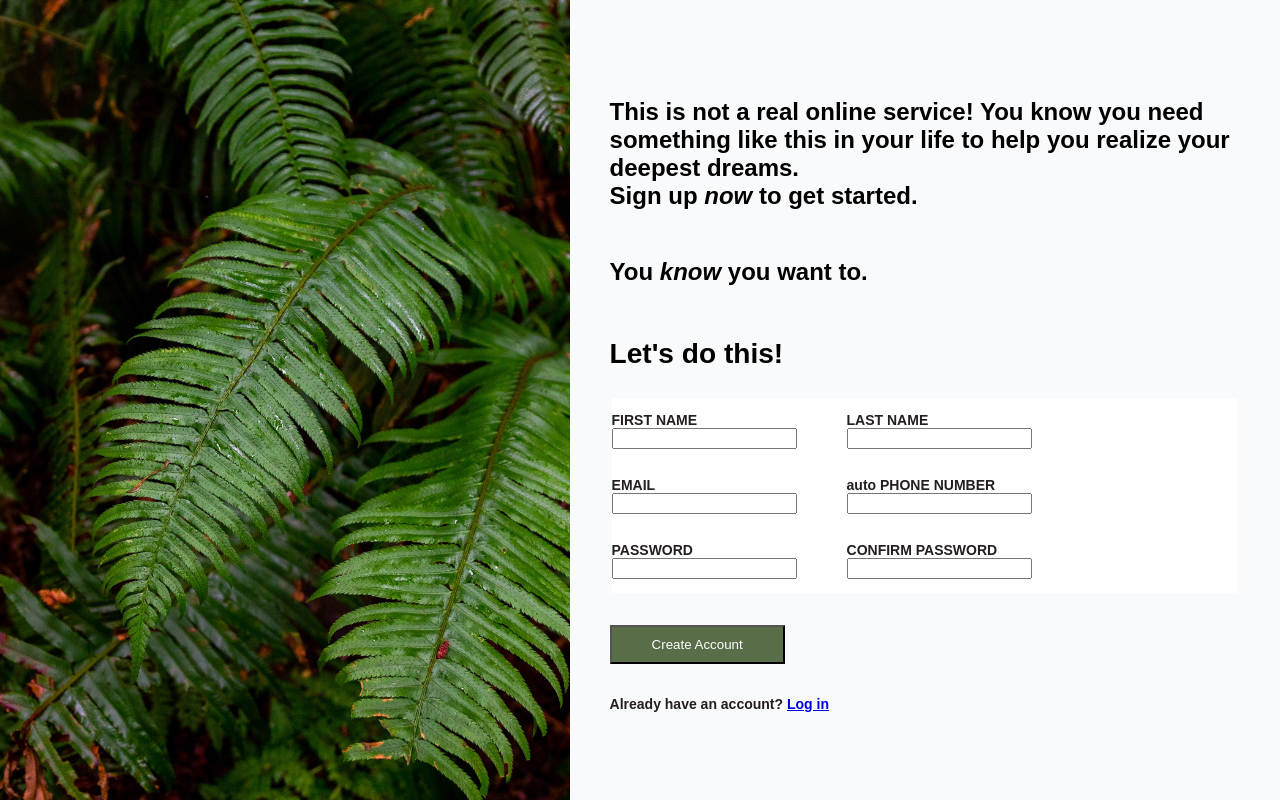
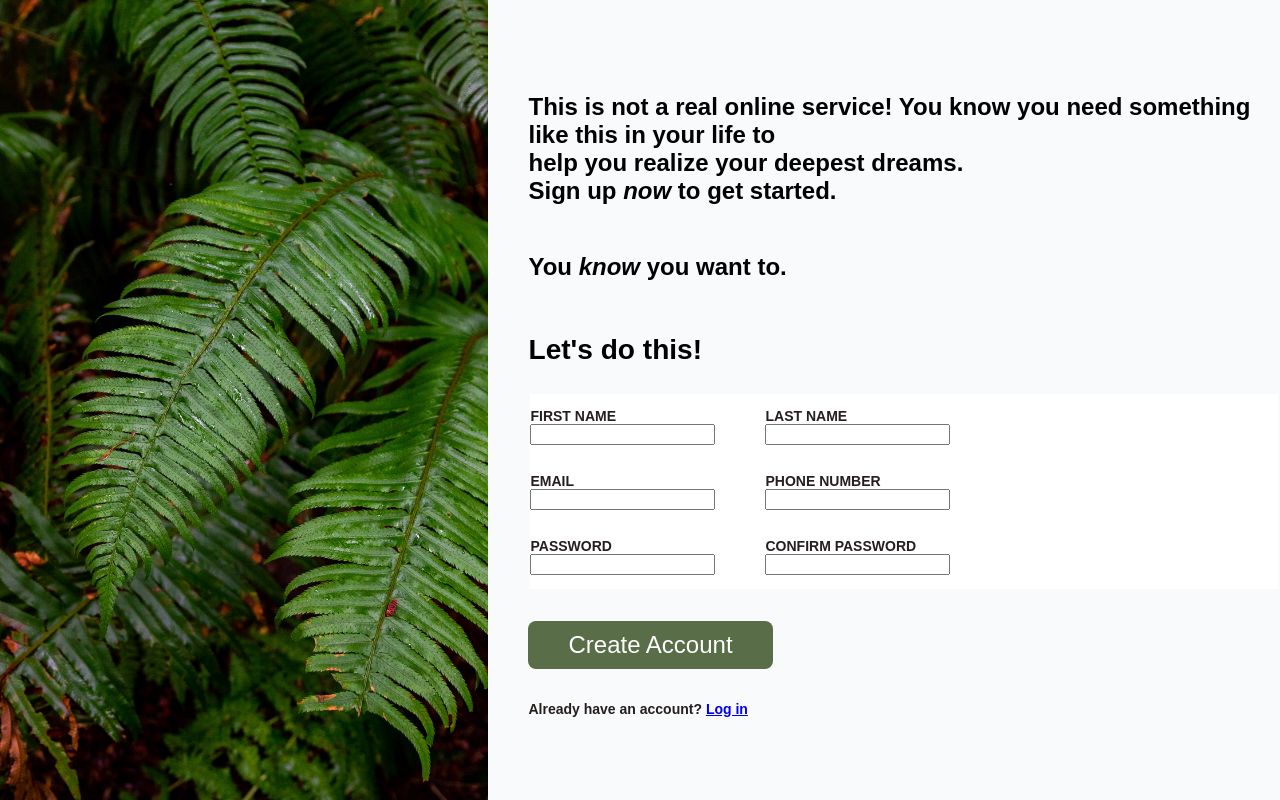
Before and after one commit to ccollins8/odin-sign-up-form, a plain HTML site: page index.html in a window 1280 px wide. Drawn offline with Linux system fonts and the light colour scheme.

Commit message:
Update text section and image section

```diff
--- a/index.html
+++ b/index.html
@@ -13,7 +13,7 @@
         <div class="text-section">
             <p class="section-1 primary">
                 This is not a real online service!
-                You know you need something like this in your life to
+                You know you need something like this in your life to<br>
                 help you realize your deepest dreams.</br>
                 Sign up <em>now</em> to get started.
             </p>
@@ -38,7 +38,7 @@
                             <label for="mail">EMAIL</label>
                             <input type="email" id="mail" name="email">
                         </p>
-                        <p>auto
+                        <p>
                             <label for="phone-number">PHONE NUMBER</label>
                             <input type="number" id="phone-number" name="phone-number">
                         </p>
--- a/style.css
+++ b/style.css
@@ -1,32 +1,44 @@
+root {
+    --left-space: 40px;
+}
+
 body {
     font-family: sans-serif;
     margin: 0;
     padding: 0;
 }
 
+@font-face {
+    font-family: "Norse Bold";
+    src: url("");
+}
+
 .content {
     display: flex;
     flex-direction: row;
-    width: 100vw;
     height: 100vh;
-    justify-content: center;
     background-color: #F9FAFB;
 
 }
 
 .image-section {
-    background-image: url("images/sign-up.jpg");
-    width: 100%;
+    background-position: center center;
+    background-image: url("images/leaf.jpg");
+    width: 65%;
     background-size: cover;
+
+
 }
 
 .text-section {
-    padding: 40px;
     font-size: 24px;
     font-weight: 800;
+    margin-left: 40px;
+    width: 100%;
     display: flex;
     flex-direction: column;
     justify-content: center;
+
 }
 
 .section-1 {
@@ -62,6 +74,9 @@ form button {
     background-color: #596D48;
     padding: 10px 40px;
     margin-top: 32px;
+    font-size: 24px;
+    border: none;
+    border-radius: 8px;
 }
 
 .log-in {
```
Also changed, not shown: images/leaf.jpg (renamed from images/sign-up.jpg).
